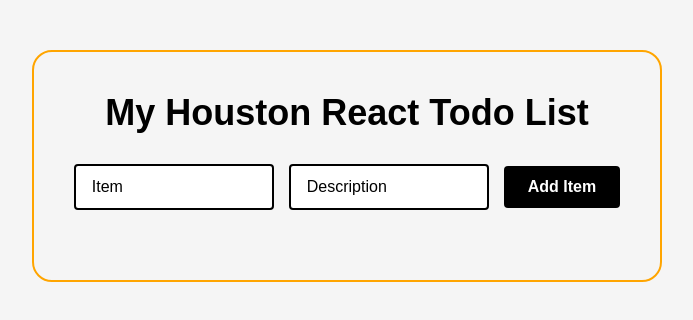
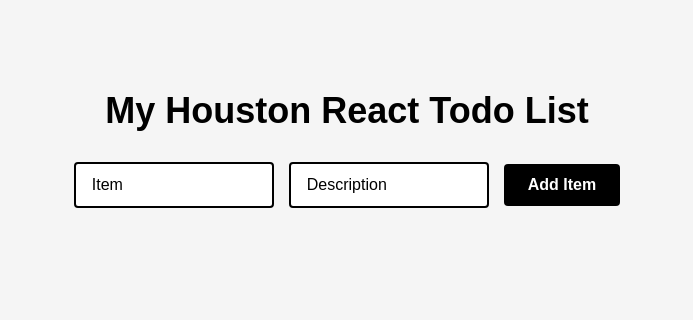
Before and after one commit to carsonideas/React-todoList-App, a React (Vite) app: page / in a window 1280 px wide. Shown: the top 320 px of the page, without its empty margins (293-986 px from the left). Built offline with nearby package versions, Linux system fonts and the light colour scheme.

Commit message:
remove the borders and boreerradius

```diff
--- a/src/App.css
+++ b/src/App.css
@@ -25,8 +25,8 @@ body {
   /* border-radius: 8px; */
   width: 100%;
   width: auto;
-  border: 2px solid orange;
-  border-radius: 20px;
+  /* border: 2px solid orange; */
+  /* border-radius: 20px; */
   /* margin: auto; */
   /* margin-left: 20rem; */
 }
```
